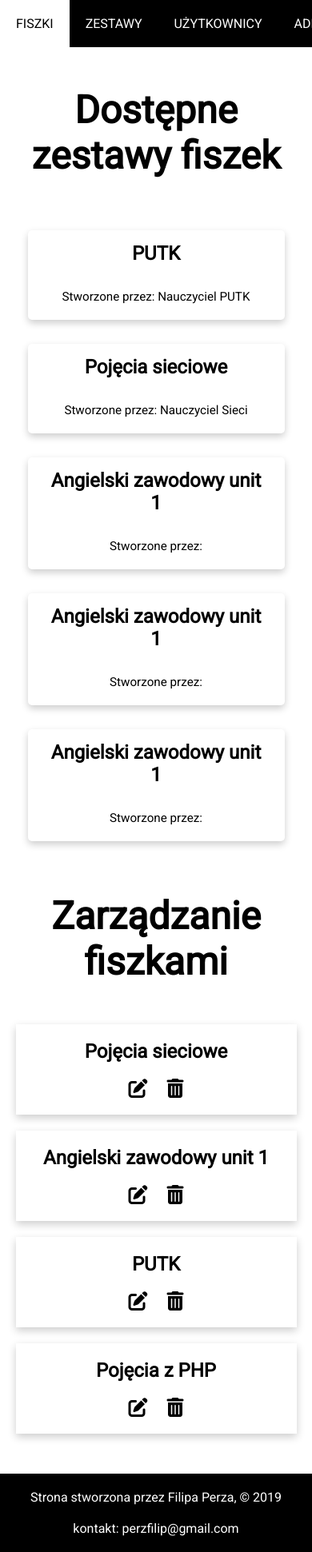
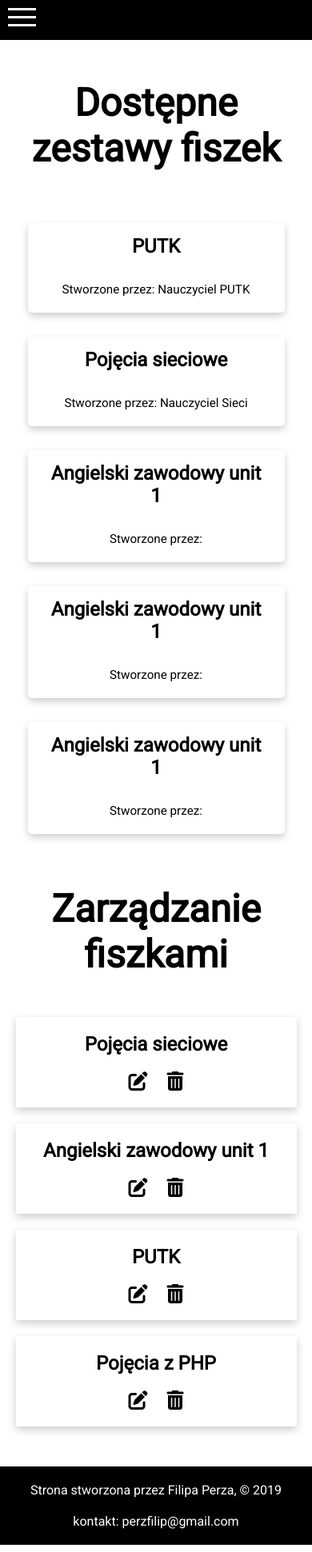
Before and after one commit to perzfilip/projekt_pai, a PHP site: page /main.html in a window 390 px wide. Shown: the whole page at 80% size. Run offline with PHP 8.4, Linux system fonts and the light colour scheme; some libraries are stand-ins or nearby versions.

Commit message:
nav for mobile init (burger done)

```diff
--- a/front/css/style.css
+++ b/front/css/style.css
@@ -70,6 +70,65 @@
 
 nav .logged:hover .logged-content {
     display: flex;
+}
+
+nav#mobile {
+    display: none;
+    position: fixed;
+    top: 0;
+    left: 0;
+    height: 50px;
+    background-color: black;
+    width: 100%;
+}
+
+.burger {
+    width: 100px;
+    position: absolute;
+    left: 10px;
+    top: 10px;
+}
+
+.burger div {
+    position: relative;
+}
+
+.burger span {
+    position: absolute;
+    width: 35px;
+    height: 3px;
+    background-color: white;
+    transition: 0.2s;
+    left: 0;
+}
+.burger span:nth-child(1) {
+    top: 0;
+
+}
+.burger span:nth-child(2) {
+    top: 10px;
+}
+.burger span:nth-child(3) {
+    top: 20px;
+}
+
+.opened span:nth-child(1) {
+    transform: translateY(10px) rotate(-45deg);
+}
+
+.opened span:nth-child(2) {
+    opacity: 0;
+}
+
+.opened span:nth-child(3) {
+    transform: translateY(-10px) rotate(45deg);
+}
+
+
+
+#mobile .nav_content {
+    height: 0;
+    display: none;
 }
 
 /*-------------------------------------------*/
@@ -1089,6 +1148,19 @@
     .user_content div {
         font-size: 0.9em;
     }
+
+    /*=========mobile menu=============*/
+    nav {
+        display: none;
+    }
+
+    nav#mobile {
+        display: block;
+    }
+
+    main {
+        margin-top: 50px;
+    }
 }
 
 @media (max-width: 615px) {
--- a/front/js/script.js
+++ b/front/js/script.js
@@ -81,3 +81,7 @@
 }
 
 window.onload = initListeners();
+
+function burger(ob) {
+    ob.classList.toggle("opened");
+}
--- a/front/main.html
+++ b/front/main.html
@@ -22,6 +22,29 @@
             </div>
         </li>
     </ul>
+</nav>
+<nav id="mobile">
+    <div class="burger" onclick="burger(this);">
+        <div>
+            <span></span>
+            <span></span>
+            <span></span>
+        </div>
+    </div>
+    <div class="nav_content">
+        <div class="links">
+            <a href="#">FISZKI</a>
+            <a href="#">ZESTAWY</a>
+            <a href="#">UŻYTKOWNICY</a>
+        </div>
+        <div class="logged_user">
+            <span>ADMIN</span>
+        </div>
+        <div class="logged_user_content">
+            <a href="#">zarządzaj kontem</a>
+            <a href="#">wyloguj</a>
+        </div>
+    </div>
 </nav>
 <main>
     <section>
@@ -74,7 +97,7 @@
             </article>
         </section>
     </section>
-<!--    DLA ADMINÓW I NAUCZYCIELI-->
+    <!--    DLA ADMINÓW I NAUCZYCIELI-->
     <section>
         <h1>Zarządzanie fiszkami</h1>
         <section id="flashcards_men">
@@ -113,7 +136,7 @@
     <section>
         <p>Strona stworzona przez Filipa Perza, &copy; 2019</p>
         <p>kontakt: perzfilip@gmail.com</p>
-</section>
+    </section>
 </footer>
 
 <script src="js/script.js"></script>
```
